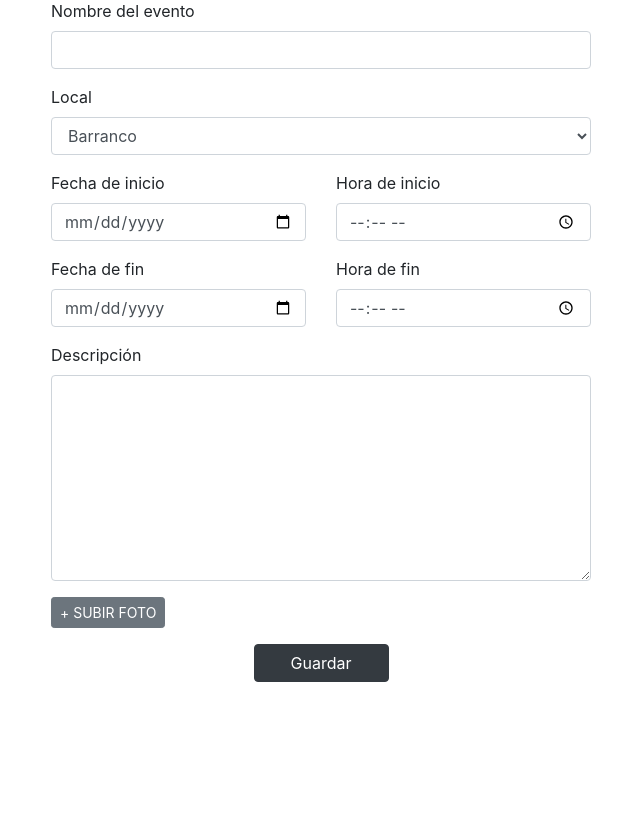
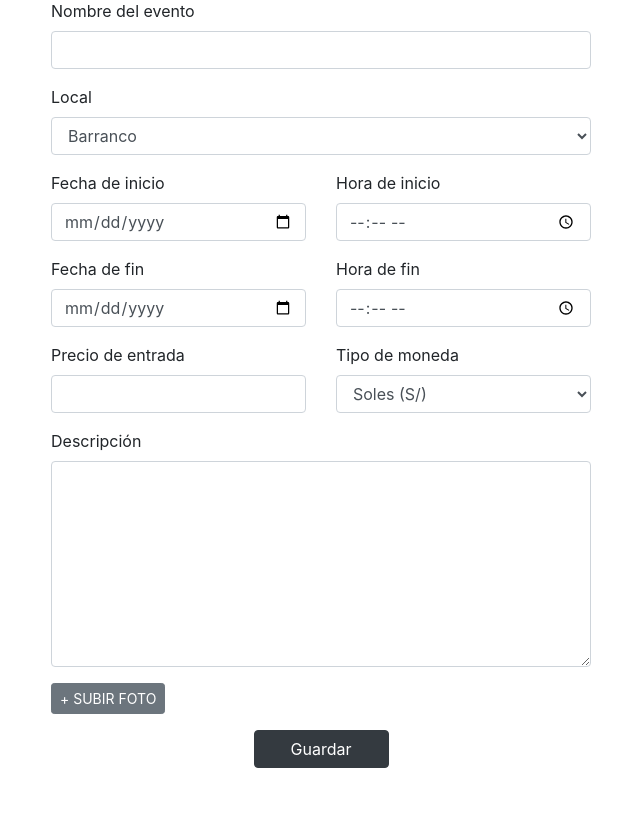
Before and after one commit to andres4640/VAOS, a Python web app: template templates/create_event.html in a window 1280 px wide. Shown: the part 145-977 px from the top of the page, without its empty margins (319-959 px from the left). Before the commit the page ends 827 px from the top, so only its background shows below. Run offline with Jinja, Linux system fonts and the light colour scheme; the template is opened without the code that fills it, so the values that code supplies are empty; some libraries are stand-ins or nearby versions.

Commit message:
segundo commit

```diff
--- a/templates/create_event.html
+++ b/templates/create_event.html
@@ -58,6 +58,23 @@
               </div>
             </div>
           </div>
+          <div class="row">
+            <div class="col">
+              <div class="form-group">
+                <label for="precio">Precio de entrada</label>
+                <input type="number" class="form-control" id="precio" min="0">
+              </div>
+            </div>
+            <div class="col">
+              <div class="form-group">
+                <label for="moneda">Tipo de moneda</label>
+                <select class="form-control" id="moneda">
+                  <option>Dólares ($)</option>
+                  <option selected>Soles (S/)</option>
+                </select>
+              </div>
+            </div>
+          </div>
           <div class="form-group">
             <label for="descripcion">Descripción</label>
             <textarea class="form-control" id="descrip" rows="8"></textarea>
```
